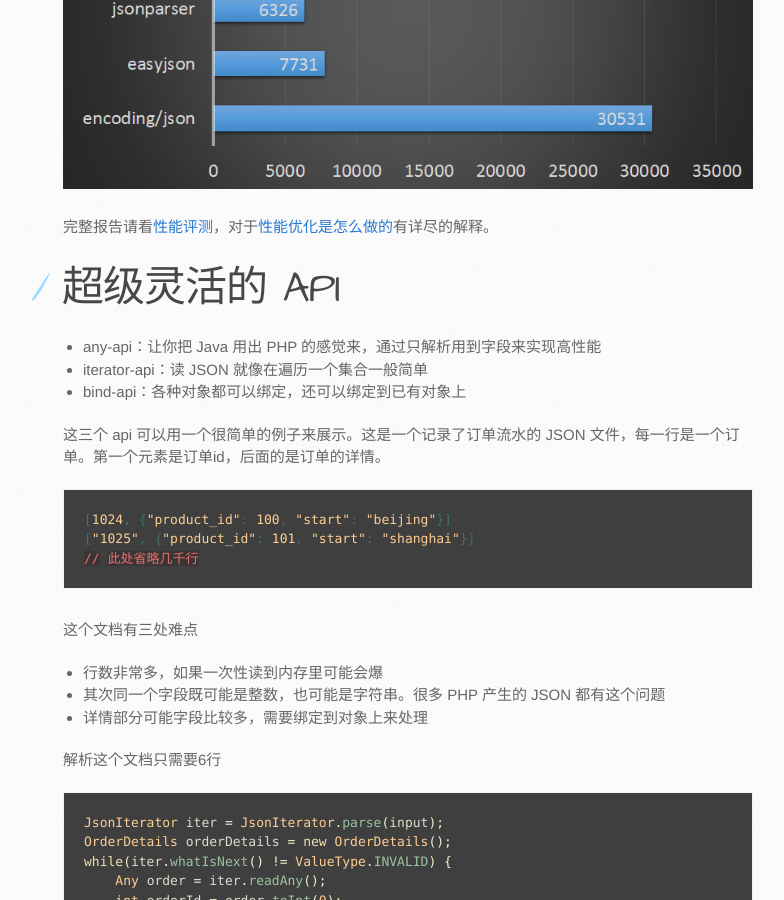
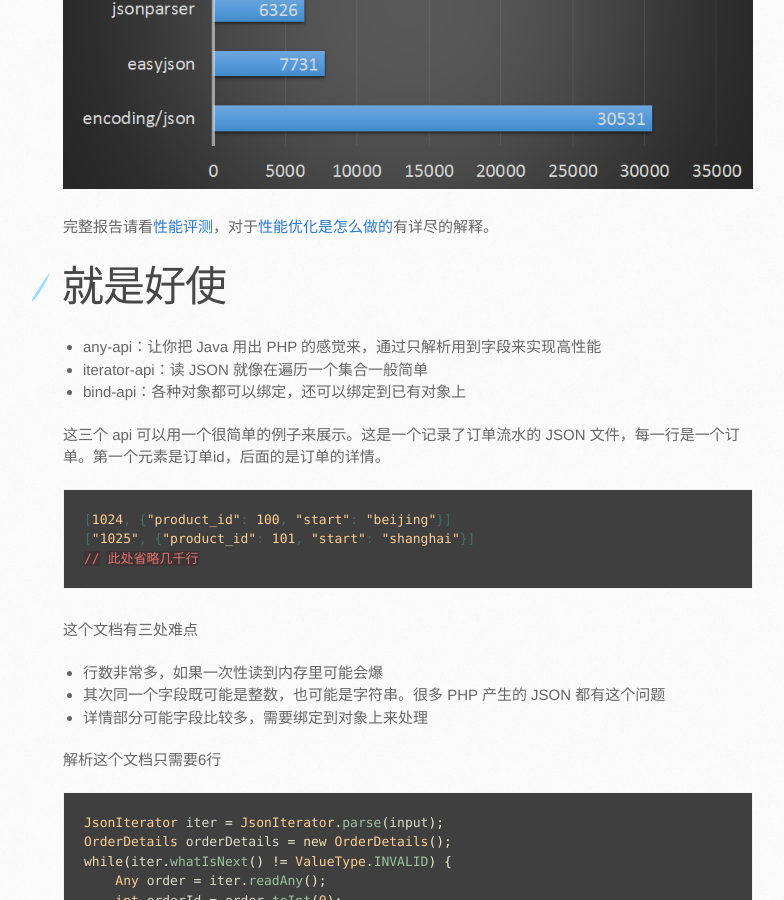
Before and after one commit to json-iterator/json-iterator.github.io, a Jekyll site: the page built from index.cn.md, in a window 1280 px wide and 900 px high, scrolled down 1107 px. Shown: the whole window, without its empty margins (107-891 px from the left). Built offline with Jekyll 4.4.1, drawn with Linux system fonts in a browser that asks for light colours; comment, search, counter and statistics services are not loaded.

Commit message:
Update index.cn.md

```diff
--- a/index.cn.md
+++ b/index.cn.md
@@ -17,7 +17,7 @@
 
 完整报告请看[性能评测](/benchmark.html)，对于[性能优化是怎么做的](/benchmark.html#optimization-used)有详尽的解释。
 
-# 超级灵活的 API
+# 就是好使
 
 * any-api：让你把 Java 用出 PHP 的感觉来，通过只解析用到字段来实现高性能
 * iterator-api：读 JSON 就像在遍历一个集合一般简单
```
